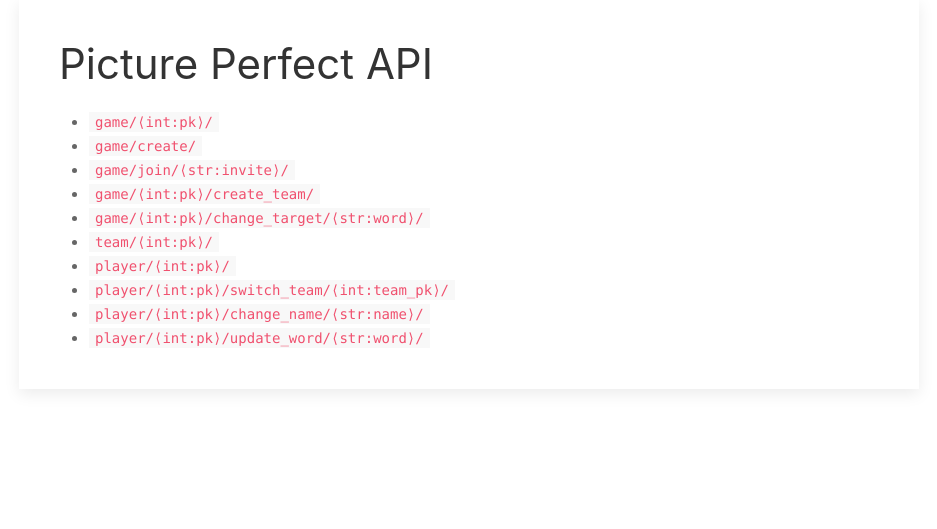
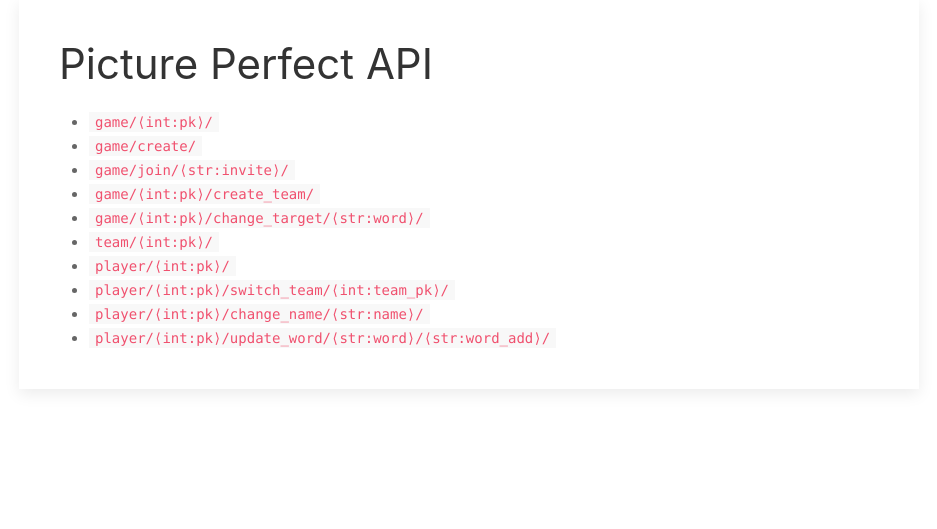
Before and after one commit to quasimik/picture-perfect, a Django app: page / in a window 1280 px wide. Shown: the part 21-550 px from the top of the page, without its empty margins (171-1108 px from the left). Run offline with Django 3.2, Linux system fonts and the light colour scheme; some libraries are stand-ins or nearby versions.

Commit message:
Add game_add field, add redirects, add comments

```diff
--- a/backend/polls/templates/polls/index.html
+++ b/backend/polls/templates/polls/index.html
@@ -26,7 +26,7 @@
                         <li><code>player/&langle;int:pk&rangle;/</code></li>
                         <li><code>player/&langle;int:pk&rangle;/switch_team/&langle;int:team_pk&rangle;/</code></li>
                         <li><code>player/&langle;int:pk&rangle;/change_name/&langle;str:name&rangle;/</code></li>
-                        <li><code>player/&langle;int:pk&rangle;/update_word/&langle;str:word&rangle;/</code></li>
+                        <li><code>player/&langle;int:pk&rangle;/update_word/&langle;str:word&rangle;/&langle;str:word_add&rangle;/</code></li>
                     </ul>
                 </div></div>
             </div>
--- a/backend/polls/urls.py
+++ b/backend/polls/urls.py
@@ -16,7 +16,7 @@ urlpatterns = [
     path('player/<int:pk>/', views.player, name="player"), # get player status
     path('player/<int:pk>/switch_team/<int:team_pk>/', views.player_switch_team, name="player_switch_team"), # switch team
     path('player/<int:pk>/change_name/<str:name>/', views.player_change_name, name="player_change_name"), # change name
-    path('player/<int:pk>/update_word/<str:word>/', views.player_update_word, name="player_update_word"), # update played word in game
+    path('player/<int:pk>/update_word/<str:word>/<str:word_add>/', views.player_update_word, name="player_update_word"), # update played word in game
     # path('')
 
     # path('', views.IndexView.as_view(), name='index'),
--- a/backend/polls/views.py
+++ b/backend/polls/views.py
@@ -11,6 +11,7 @@ ErrorResponse = JsonResponse({'status': 400, 'message': 'Something went wrong.'}
 SuccessResponse = JsonResponse({'status': 200, 'message': 'Success.'})
 wv = WordVec()
 
+# returns new player
 def game_create(request):
     try:
         game = Game()
@@ -28,9 +29,10 @@ def game_create(request):
     except:
         raise
     else:
-        return JsonResponse({'status': 200, 'message': 'Success', 'id': game.id})
-        # return redirect('/game_get/%s' % str(game.id))
+        # return JsonResponse({'status': 200, 'message': 'Success', 'id': game.id})
+        return redirect('/player/%s' % str(player.id))
 
+# returns new player
 def game_join(request, invite):
     # Joins the first team by default
     try:
@@ -43,39 +45,46 @@ def game_join(request, invite):
     except:
         raise
     else:
-        return SuccessResponse
+        # return SuccessResponse
+        return redirect('/player/%s' % str(player.id))
 
+# returns game details
 def game_get(request, pk):
     responseDict = get_object_or_404(Game.objects.all().values('id', 'target', 'invite', 'created_datetime'), pk=pk)
     responseDict['status'] = 200
     responseDict['message'] = "success"
     responseDict['teams'] = list(Team.objects.filter(game=pk).values('id'))
     return JsonResponse(responseDict)
-    # return HttpResponse('fuck u')
 
+# returns new team
 def game_create_team(request, pk):
     game = get_object_or_404(Game, pk=pk)
     team = Team(game=game)
     team.save()
-    return JsonResponse({'status': 200, 'message': 'Success', 'id': team.id})
+    # return JsonResponse({'status': 200, 'message': 'Success', 'id': team.id})
+    return redirect('/team/%s' % str(team.id))
 
+# returns nothing
 def game_change_target(request, pk, word):
     game = get_object_or_404(Game, pk=pk)
     game.target = word
     game.save()
     return SuccessResponse
 
+# returns team details (players in the team)
 def team(request, pk):
     responseDict = {'id': pk, 'status': 200, 'message': 'success'}
     responseDict['players'] = list(Player.objects.filter(team=pk).values('id'))
     return JsonResponse(responseDict)
 
+# returns player details
 def player(request, pk):
     responseDict = get_object_or_404(Player.objects.all().values('id', 'name', 'word', 'word_add', 'team', 'master'), pk=pk)
     responseDict['status'] = 200
     responseDict['message'] = "success"
     return JsonResponse(responseDict)
 
+# returns nothing
 def player_switch_team(request, pk, team_pk):
     player = get_object_or_404(Player, pk=pk)
     team = get_object_or_404(Team, pk=team_pk)
@@ -83,58 +92,28 @@ def player_switch_team(request, pk, team_pk):
     player.save()
     return SuccessResponse
 
+# returns nothing
 def player_change_name(request, pk, name):
     player = get_object_or_404(Player, pk=pk)
     player.name = name
     player.save()
     return SuccessResponse
 
-def player_update_word(request, pk, word):
+# returns nothing
+def player_update_word(request, pk, word, word_add):
     if not wv.wordExists(word):
         return JsonResponse({'status': 400, 'message': 'Word does not exist.'})
     player = get_object_or_404(Player, pk=pk)
     player.word = word
+    if word_add == 'add':
+        player.word_add = True
+    elif word_add == 'sub':
+        player.word_add = False
+    else:
+        return JsonResponse({'status': 400, 'message': 'Malformed word_add field.'})
     player.save()
     return SuccessResponse
 
+# returns a nice HTML description of the API
 def index_view(request):
     return render(request, 'polls/index.html')
-
-# class IndexView(generic.ListView):
-#     template_name = 'polls/index.html'
-#     context_object_name = 'latest_question_list'
-
-#     def get_queryset(self):
-#         """Return the last five published questions."""
-#         return Question.objects.order_by('-pub_date')[:5]
-
-
-# # class DetailView(generic.DetailView):
-# #     model = Question
-# #     template_name = 'polls/detail.html'
-
-
-# # class ResultsView(generic.DetailView):
-# #     model = Question
-# #     template_name = 'polls/results.html'
-
-
-# # def vote(request, question_id):
-# #     question = get_object_or_404(Question, pk=question_id)
-# #     try:
-# #         selected_choice = question.choice_set.get(pk=request.POST['choice'])
-# #     except (KeyError, Choice.DoesNotExist):
-# #         # Redisplay the question voting form.
-# #         return render(request, 'polls/detail.html', {
-# #             'question': question,
-# #             'error_message': "You didn't select a choice.",
-# #         })
-# #     else:
-# #         selected_choice.votes += 1
-# #         selected_choice.save()
-# #         # Always return an HttpResponseRedirect after successfully dealing
-# #         # with POST data. This prevents data from being posted twice if a
-# #         # user hits the Back button.
-# #         return HttpResponseRedirect(
-# #             reverse('polls:results', args=(question.id,))
-# #         )
```
